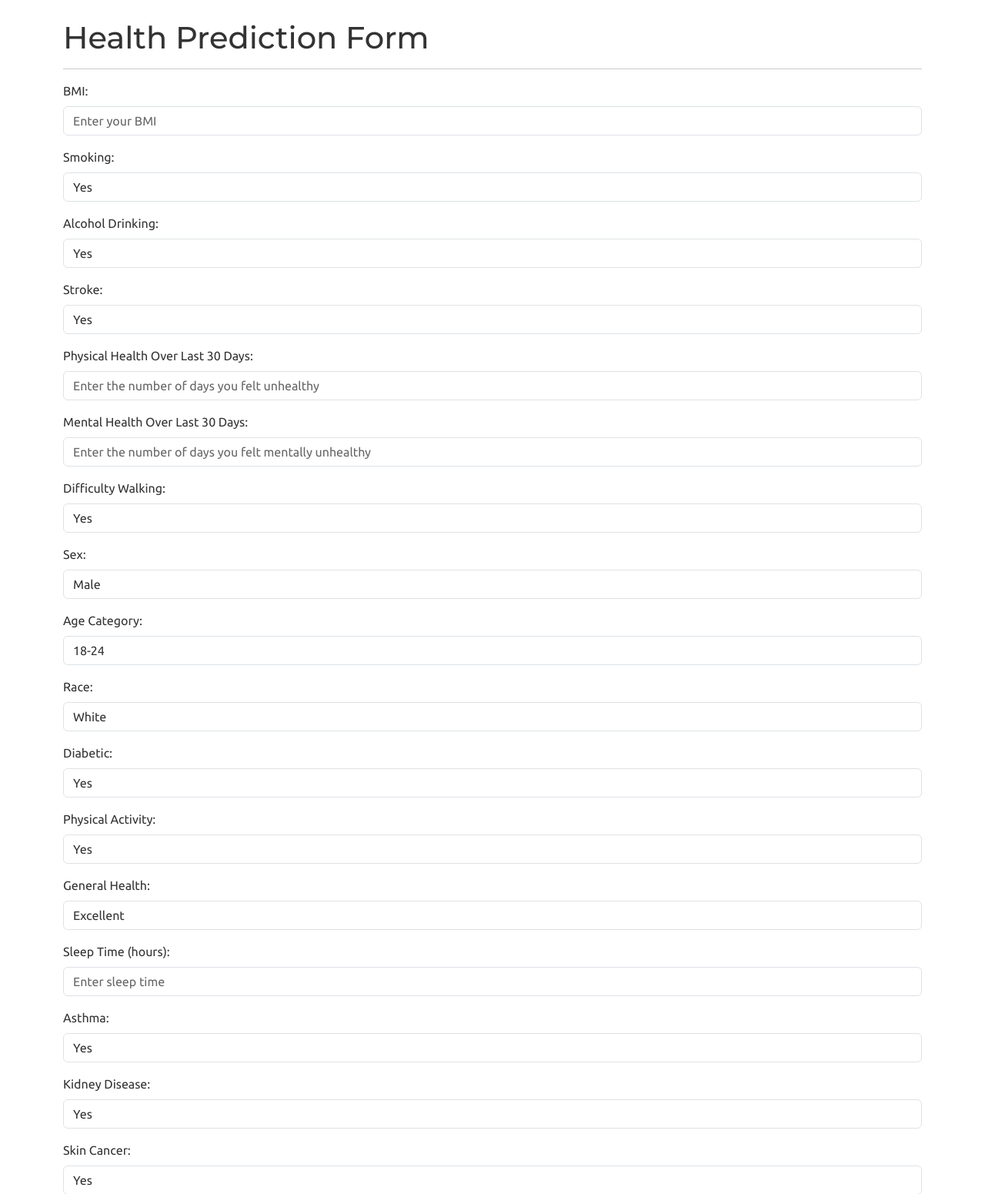
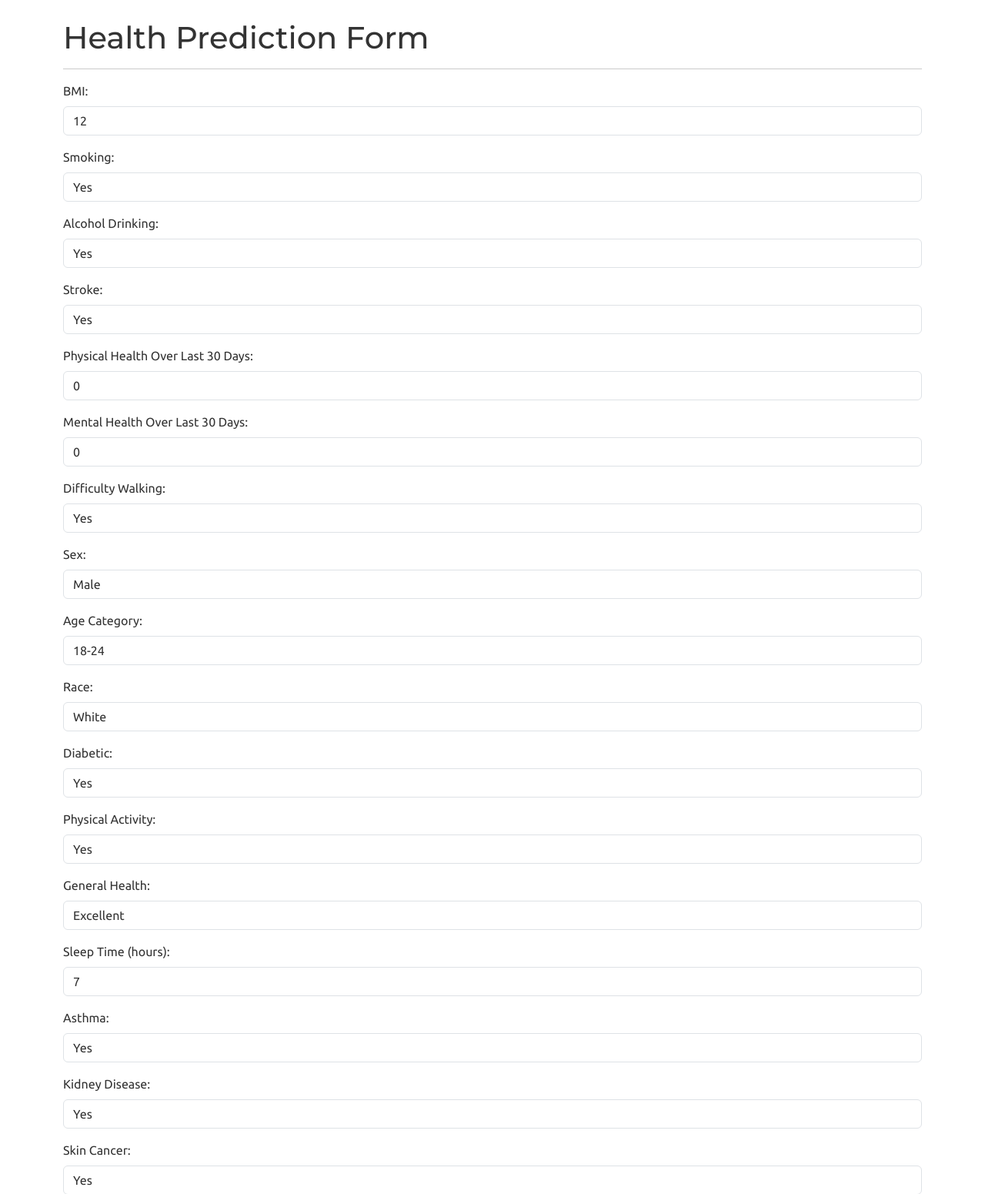
Before and after one commit to Isbelis/Heart-Attack-Challenge, a Flask app: page /ml_live_form in a window 1280 px wide. Shown: the top 1551 px of the page at 77% size. Run offline with Flask 3, Linux system fonts and the light colour scheme; some libraries are stand-ins or nearby versions.

Commit message:
Got the model to predict on the website

```diff
--- a/app/app.py
+++ b/app/app.py
@@ -41,7 +41,7 @@ def make_predictions():
     print('app route called')
 
     # Parse incoming JSON
-    BMI = int(content['BMI'])
+    BMI = float(content['BMI'])
     Smoking = content['Smoking']
     AlcoholDrinking = content['AlcoholDrinking']
     Stroke = content['Stroke']
@@ -60,10 +60,8 @@ def make_predictions():
     SkinCancer = content['SkinCancer']
 
     # Make prediction using the ModelHelper
-    prediction = modelHelper.makePredictions(
-        BMI, Smoking, AlcoholDrinking, Stroke, PhysicalHealth, MentalHealth, DiffWalking, Sex,
-        AgeCategory, Race, Diabetic, PhysicalActivity, GenHealth, SleepTime, Asthma, KidneyDisease, SkinCancer
-    )
+    prediction = modelHelper.makePredictions(BMI, Smoking, AlcoholDrinking, Stroke, PhysicalHealth, MentalHealth, DiffWalking, Sex,
+        AgeCategory, Race, Diabetic, PhysicalActivity, GenHealth, SleepTime, Asthma, KidneyDisease, SkinCancer)
 
     # Return the prediction as JSON response
     return jsonify({"prediction": prediction})
--- a/app/modelHelper.py
+++ b/app/modelHelper.py
@@ -5,7 +5,7 @@ class ModelHelper():
     def __init__(self):
         pass
 
-    def prediction(BMI,Smoking,AlcoholDrinking,Stroke,PhysicalHealth,MentalHealth,DiffWalking,Sex,AgeCategory,
+    def makePredictions(self, BMI,Smoking,AlcoholDrinking,Stroke,PhysicalHealth,MentalHealth,DiffWalking,Sex,AgeCategory,
                Race,Diabetic,PhysicalActivity,GenHealth,SleepTime,Asthma,KidneyDisease,SkinCancer):
 
         model = pickle.load(open("heart_model.h5", 'rb'))
--- a/app/static/js/logic.js
+++ b/app/static/js/logic.js
@@ -49,6 +49,8 @@ function makePredictions() {
         'SkinCancer' : SkinCancer
     };
 
+    console.log(payload)
+
     // Perform a POST request to the query URL
     $.ajax({
         type: "POST",
--- a/app/templates/ml_live_form.html
+++ b/app/templates/ml_live_form.html
@@ -23,7 +23,7 @@
             <!-- Inputs for Predictions -->
             <div class="form-group">
                 <label for="BMI">BMI:</label>
-                <input type="number" class="form-control" id="BMI" placeholder="Enter your BMI" required>
+                <input type="number" class="form-control" id="BMI" placeholder="Enter your BMI" value=12 required>
             </div>
 
             <div class="form-group">
@@ -54,12 +54,12 @@
 
             <div class="form-group">
                 <label for="PhysicalHealth">Physical Health Over Last 30 Days:</label>
-                <input type="number" class="form-control" id="PhysicalHealth" placeholder="Enter the number of days you felt unhealthy" required>
+                <input type="number" class="form-control" id="PhysicalHealth" placeholder="Enter the number of days you felt unhealthy" value = 0 required>
             </div>
 
             <div class="form-group">
                 <label for="MentalHealth">Mental Health Over Last 30 Days:</label>
-                <input type="number" class="form-control" id="MentalHealth" placeholder="Enter the number of days you felt mentally unhealthy" required>
+                <input type="number" class="form-control" id="MentalHealth" placeholder="Enter the number of days you felt mentally unhealthy" value = 0 required>
             </div>
 
             <div class="form-group">
@@ -138,7 +138,7 @@
 
             <div class="form-group">
                 <label for="SleepTime">Sleep Time (hours):</label>
-                <input type="number" class="form-control" id="SleepTime" placeholder="Enter sleep time" required>
+                <input type="number" class="form-control" id="SleepTime" placeholder="Enter sleep time" value = 7 required>
             </div>
 
             <div class="form-group">
```
Also changed, not shown: 2 other files.
